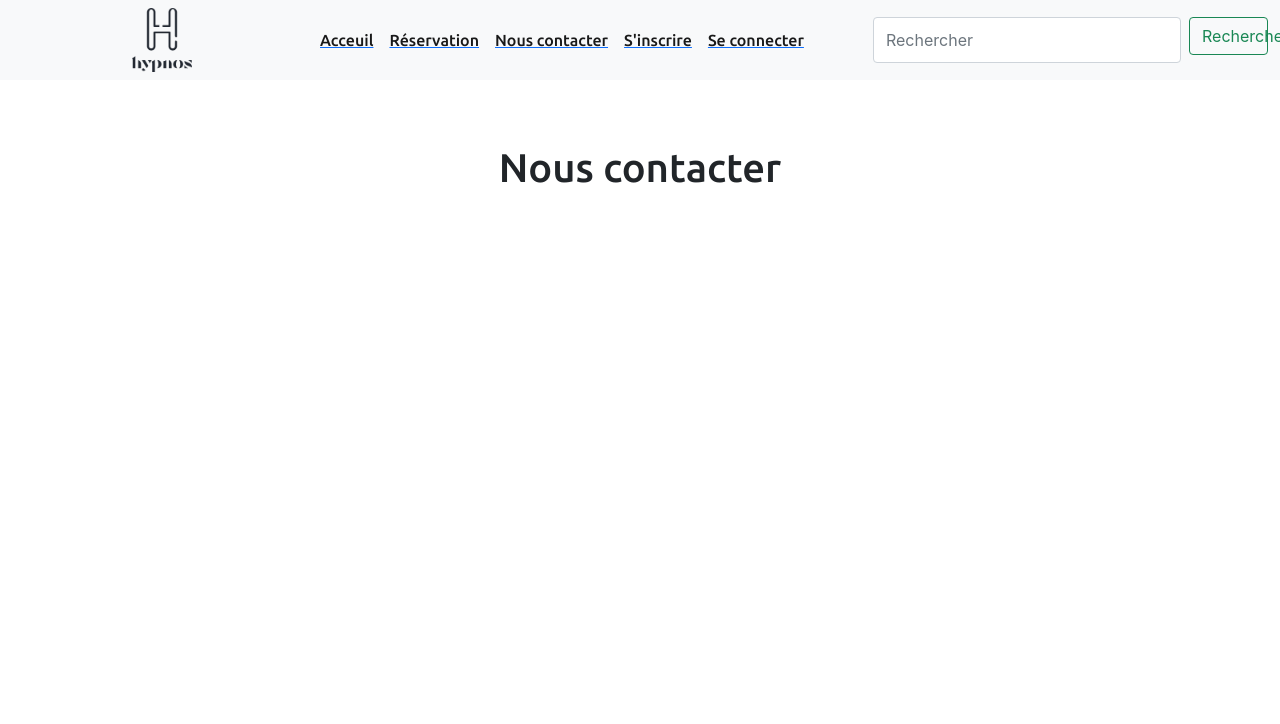
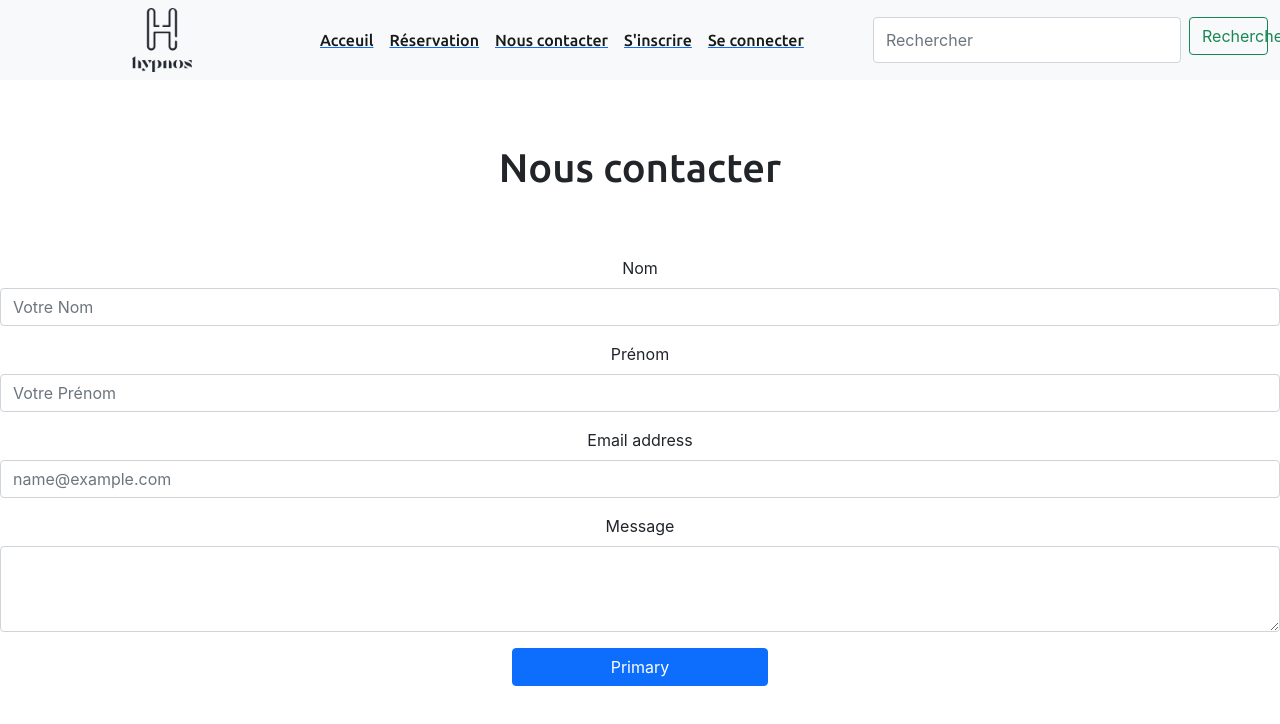
Before and after one commit to pierro7583/ECF_HYPNOS_FINAL, a React (Create React App) app in the folder ecf_1/: page /Nouscontacter in a window 1280 px wide. Shown: the top 724 px of the page. Built offline with nearby package versions, Linux system fonts and the light colour scheme.

Commit message:
Formulaire nous contacter

```diff
--- a/ecf_1/src/App.css
+++ b/ecf_1/src/App.css
@@ -54,3 +54,7 @@
   align-items: center;
   margin: auto;
 }
+
+.box{
+
+}
--- a/ecf_1/src/Components/Nouscontacter/Nouscontacter.js
+++ b/ecf_1/src/Components/Nouscontacter/Nouscontacter.js
@@ -8,6 +8,27 @@
   return (
     <div>
         <h1>Nous contacter</h1>
+        <div class="mb-3 box">
+  <label for="exampleFormControlInput1" class="form-label">Nom</label>
+  <input type="text" class="form-control" id="Input_Nom" placeholder="Votre Nom"/>
+</div>
+<div class="mb-3 box">
+  <label for="exampleFormControlInput1" class="form-label">Prénom</label>
+  <input type="text" class="form-control" id="Input_Prénom" placeholder="Votre Prénom"/>
+</div>
+
+        <div class="mb-3 box">
+  <label for="exampleFormControlInput1" class="form-label">Email address</label>
+  <input type="email" class="form-control" id="Input_Email" placeholder="name@example.com"/>
+</div>
+<div class="mb-3 box">
+  <label for="exampleFormControlTextarea1" class="form-label">Message</label>
+  <textarea class="form-control" id="Input_Text" rows="3"></textarea>
+</div>
+
+<button type="button" class="btn btn-primary">Primary</button>
+
+
     </div>
   )
 }
```
